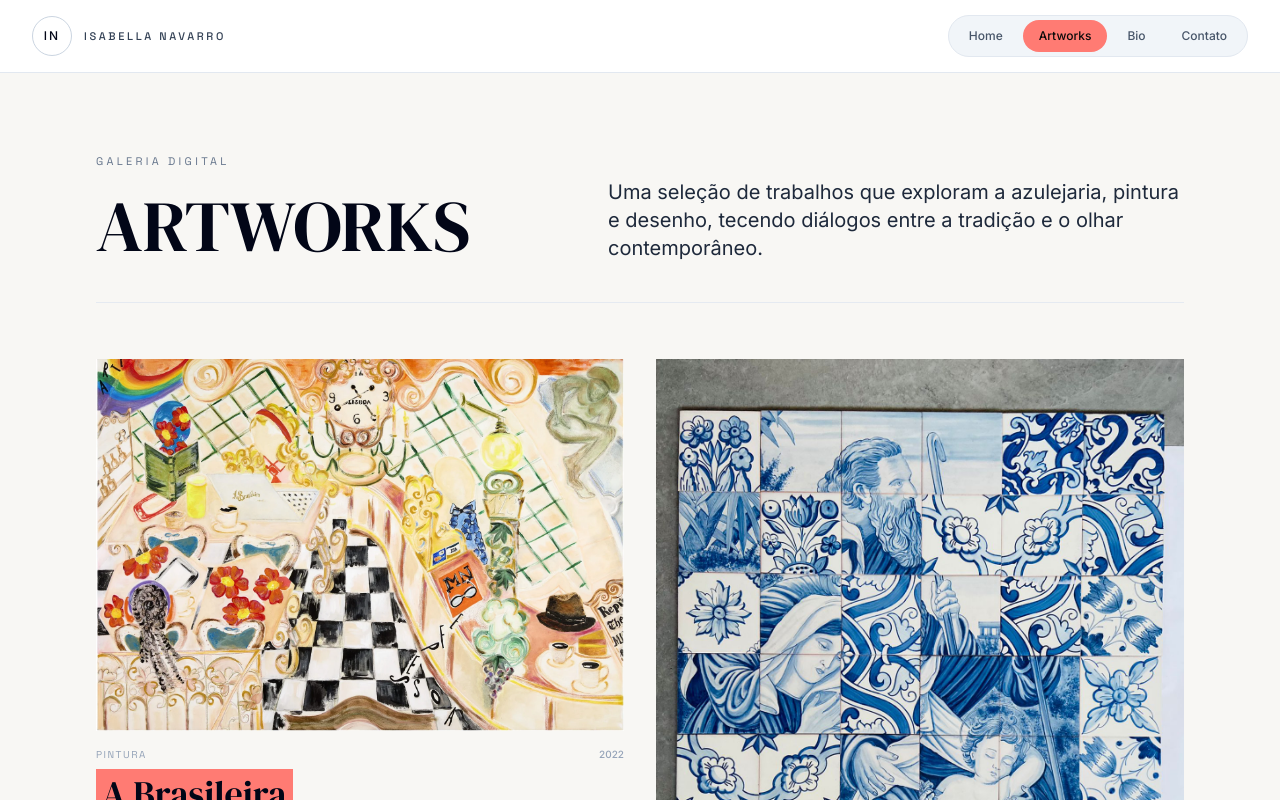
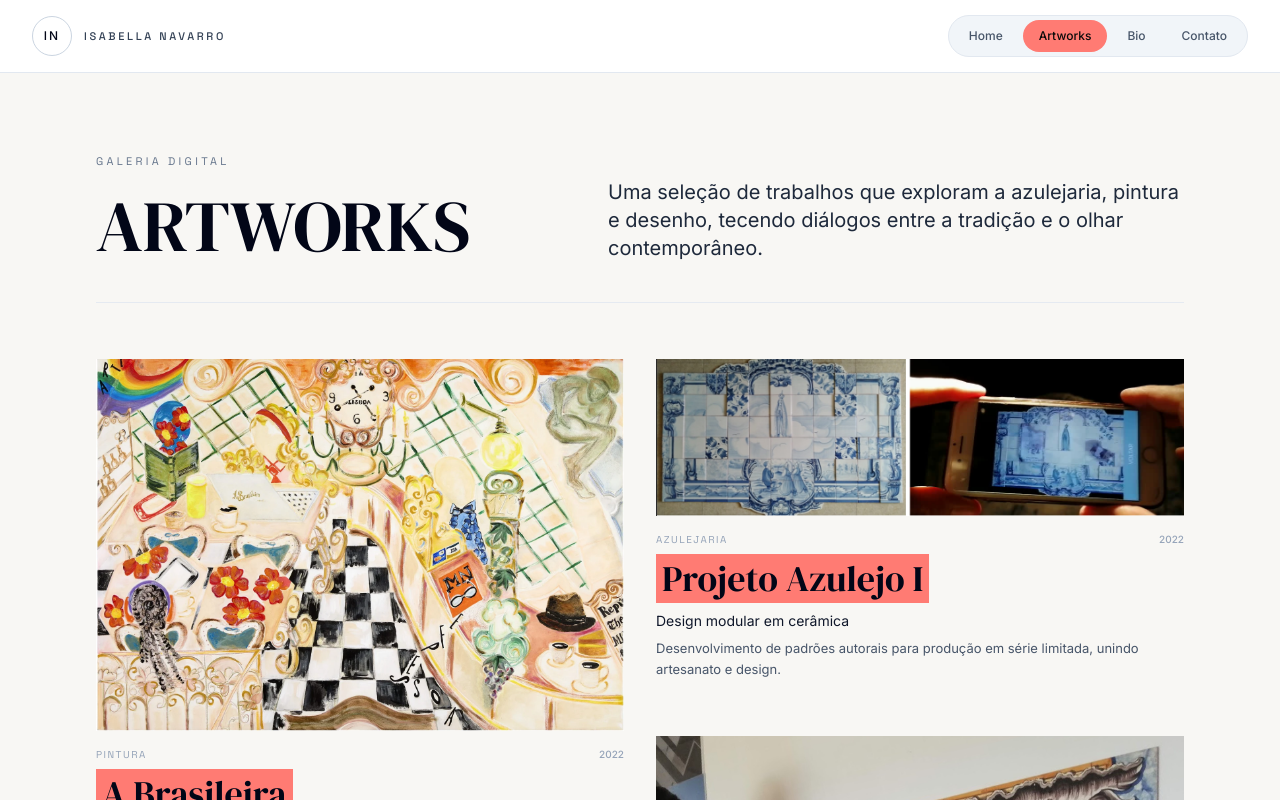
Before and after one commit to vanessapeq/isabella-navarro, a Next.js app: page /artworks in a window 1280 px wide. Shown: the top 800 px of the page. Built offline with nearby package versions, Linux system fonts and the light colour scheme.

Commit message:
Improve artworks masonry layout

```diff
--- a/app/artworks/page.tsx
+++ b/app/artworks/page.tsx
@@ -58,18 +58,17 @@ export default function ArtworksPage() {
           variants={containerVariants}
           initial="hidden"
           animate="visible"
-          className="grid grid-cols-1 gap-x-6 gap-y-14 md:grid-cols-2 lg:gap-x-8 lg:gap-y-16"
+          className="columns-1 gap-6 md:columns-2 lg:gap-8"
         >
           {individualArtworks.map((artwork) => {
             const imageWidth = artwork.width ?? 1200;
             const imageHeight = artwork.height ?? 1200;
-            const isPanoramic = imageWidth / imageHeight > 1.75;
 
             return (
               <motion.div
                 key={artwork.id}
                 variants={itemVariants}
-                className={isPanoramic ? "md:col-span-2" : ""}
+                className="mb-12 break-inside-avoid lg:mb-14"
               >
                 <button
                   type="button"
@@ -82,10 +81,7 @@ export default function ArtworksPage() {
                     alt={artwork.title}
                     width={imageWidth}
                     height={imageHeight}
-                    sizes={isPanoramic
-                      ? "(max-width: 767px) 100vw, calc(100vw - 16rem)"
-                      : "(max-width: 767px) 100vw, 50vw"
-                    }
+                    sizes="(max-width: 767px) 100vw, 50vw"
                     className="h-auto w-full transition-transform duration-700 group-hover:scale-[1.02]"
                   />
                   </div>
```
